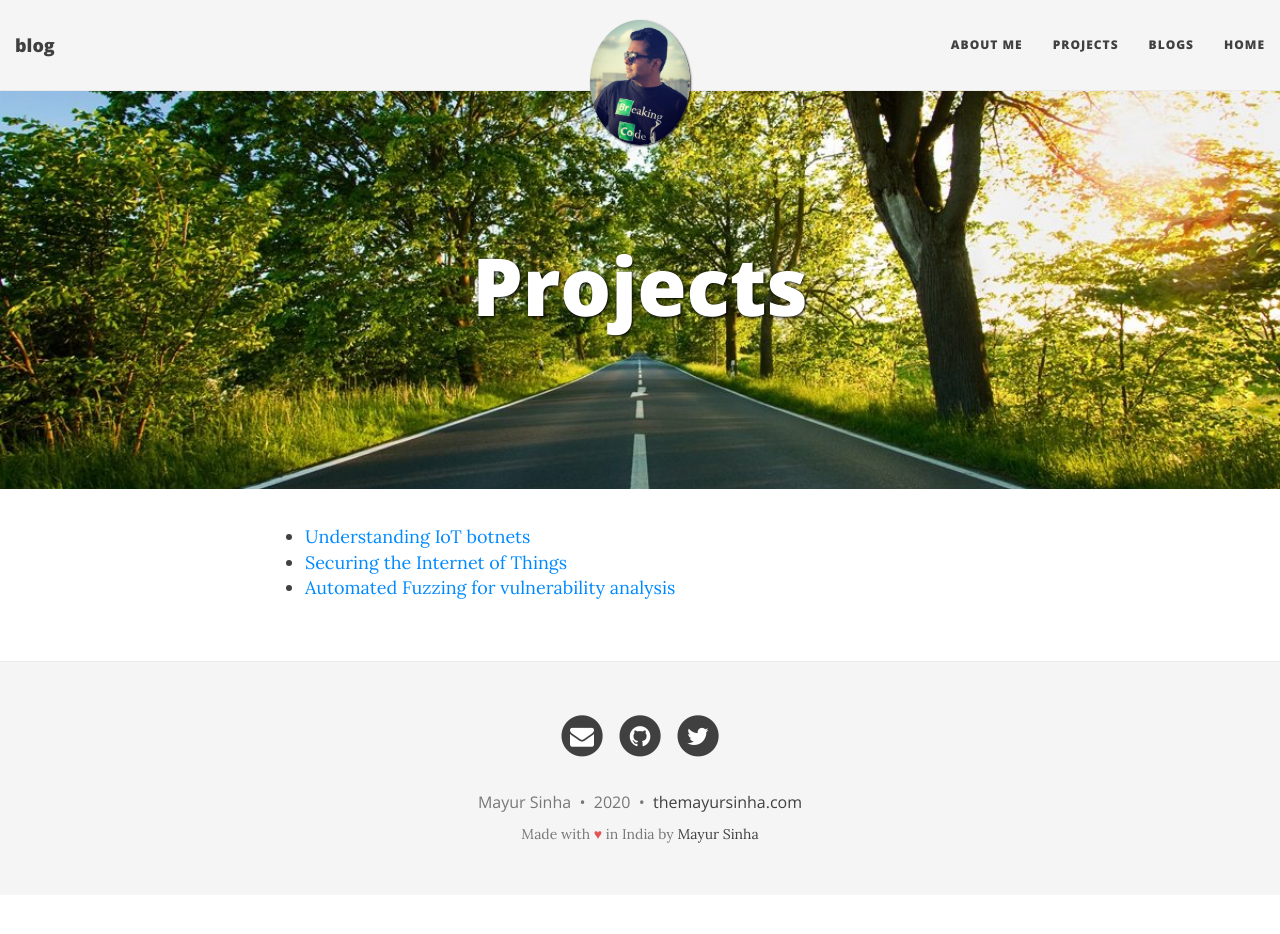
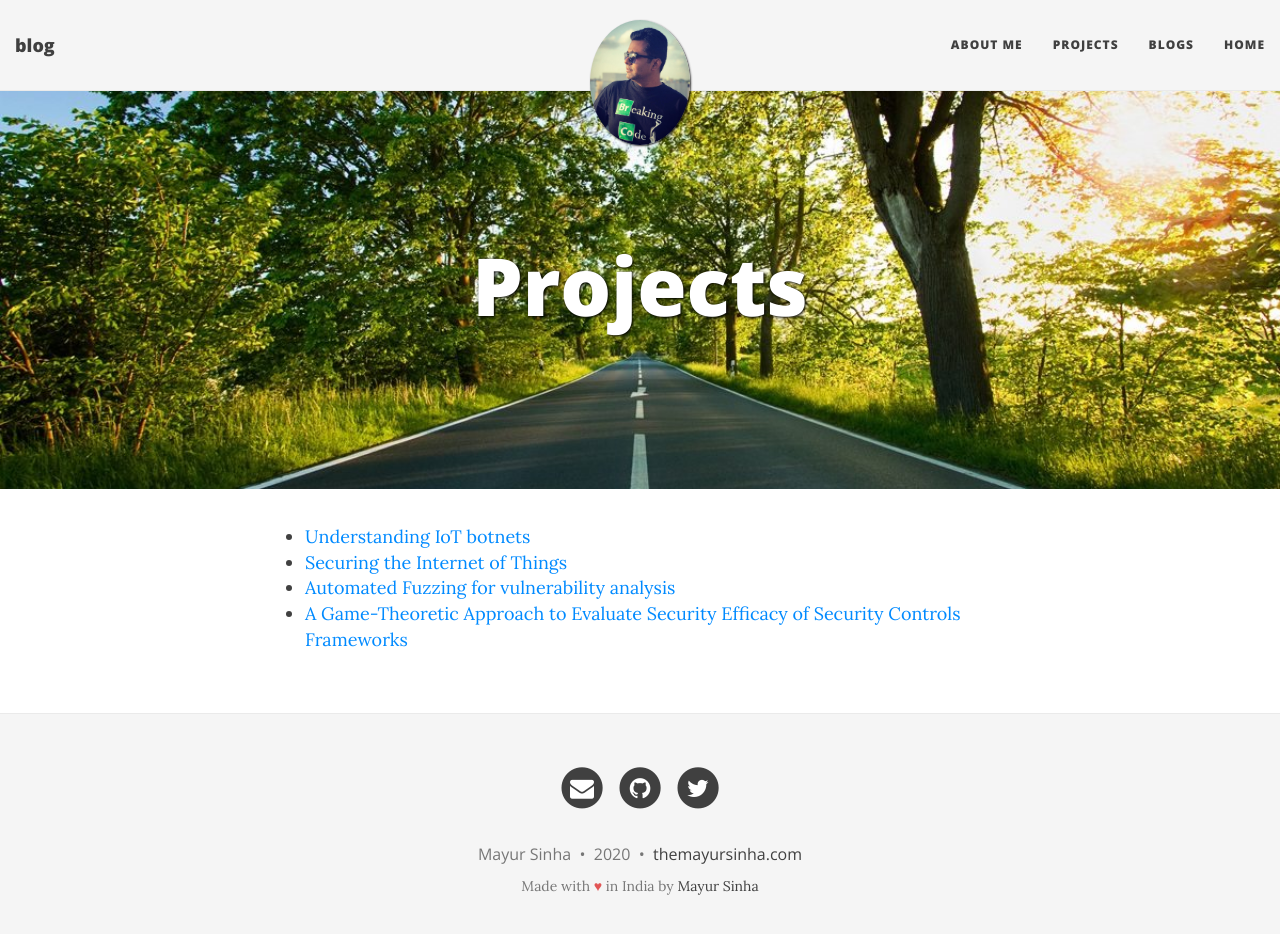
Before and after one commit to themayursinha/blog, a Jekyll site: the page built from projects.md, in a window 1280 px wide and 947 px high. Shown: the top 934 px of the window. Built offline with Jekyll 4.4.1, drawn with Linux system fonts in a browser that asks for light colours; nearby versions of some CDN libraries; library files that are not in the unit come from our copies.

Commit message:
Update projects.md

```diff
--- a/projects.md
+++ b/projects.md
@@ -6,3 +6,4 @@ bigimg: /img/path.jpg
 * [Understanding IoT botnets](https://www.researchgate.net/publication/325478001_Understanding_IoT_botnets)
 * [Securing the Internet of Things](https://www.researchgate.net/project/Securing-the-Internet-of-Things-2)
 * [Automated Fuzzing for vulnerability analysis](https://www.researchgate.net/publication/330684293_Automated_Fuzzing_for_vulnerability_analysis)
+* [A Game-Theoretic Approach to Evaluate Security Efficacy of Security Controls Frameworks](https://www.researchgate.net/publication/339129540_A_Game-Theoretic_Approach_to_Evaluate_Security_Efficacy_of_Security_Controls_Frameworks)
```
